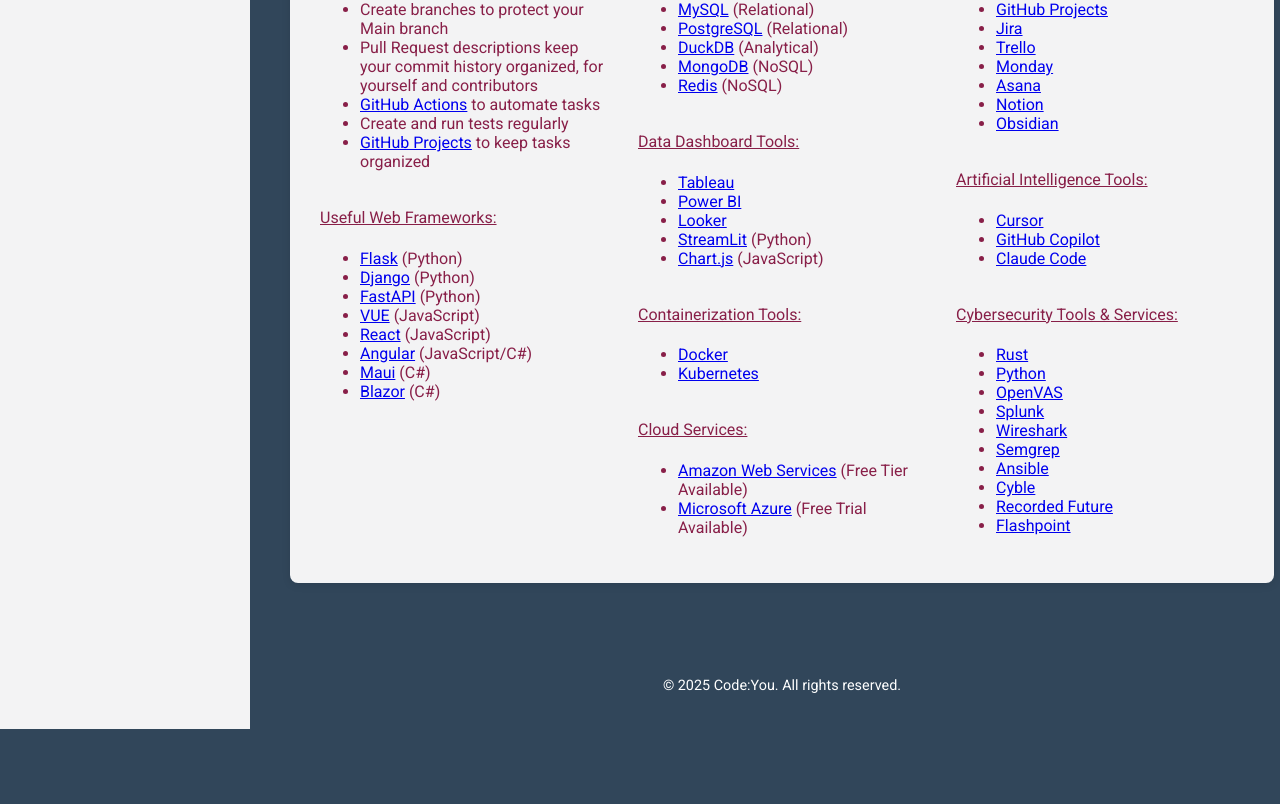
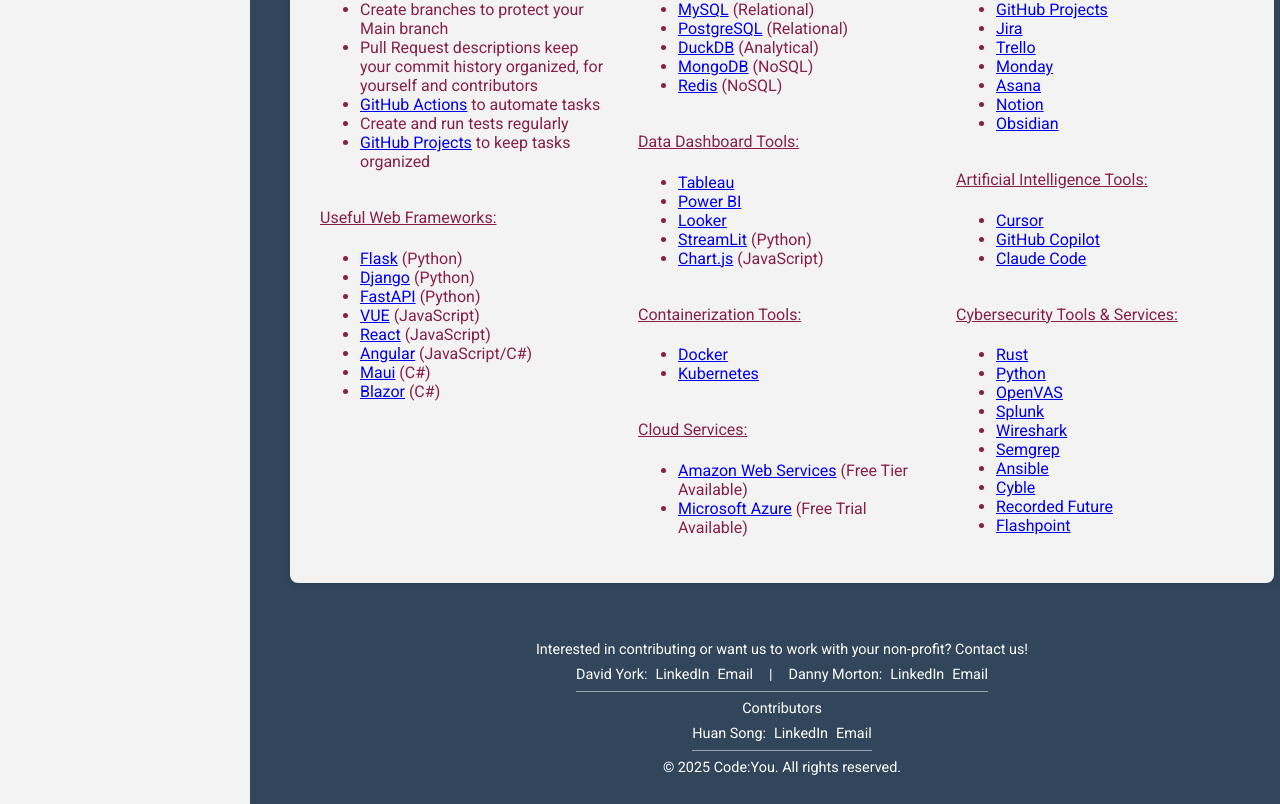
Before and after one commit to Code-You-Contributors/TPM-Assignment-Website, a Vue app: page / in a window 1280 px wide. Shown: the part 2969-3773 px from the top of the page. Before the commit the page ends 3698 px from the top, so only its background shows below. Built offline with nearby package versions, Linux system fonts and the light colour scheme.

Commit message:
feat: add credit and contact info to footer

```diff
--- a/src/assets/styles/global.css
+++ b/src/assets/styles/global.css
@@ -57,7 +57,7 @@ body {
   width: 80vw;
   max-width: 1600px;
   margin: 0 auto;
-  padding: 0 20px 30px 20px;
+  padding: 0 20px;
   background-color: var(--bg-1);
 }
 
--- a/src/components/Footer.vue
+++ b/src/components/Footer.vue
@@ -1,5 +1,31 @@
 <template>
   <footer>
+    <p>Interested in contributing or want us to work with your non-profit? Contact us!</p>
+
+    <div class="section">
+      <div class="person">
+        David York:
+        <a href="https://www.linkedin.com/in/david-m-york/" target="_blank" rel="noopener noreferrer">LinkedIn</a>
+        <a href="mailto:david@codeyou.org">Email</a>
+      </div>
+
+      <div class="person">
+        Danny Morton:
+        <a href="https://www.linkedin.com/in/dmorton714/" target="_blank" rel="noopener noreferrer">LinkedIn</a>
+        <a href="mailto:danny@codeyou.org">Email</a>
+      </div>
+    </div>
+
+    <p>Contributors</p>
+
+    <div class="section">
+      <div class="person">
+        Huan Song:
+        <a href="https://www.linkedin.com/in/huansong/" target="_blank" rel="noopener noreferrer">LinkedIn</a>
+        <a href="mailto:huansong1214@gmail.com">Email</a>
+      </div>
+    </div>
+
     <p>© {{ year }} Code:You. All rights reserved.</p>
   </footer>
 </template>
@@ -16,4 +42,45 @@ footer {
   font-size: 0.9em;
   margin-top: auto;
 }
+
+footer a {
+  color: var(--white);
+  text-decoration: none;
+}
+
+footer a:hover {
+  text-decoration: underline;
+}
+
+.section {
+  display: flex;
+  flex-direction: column;
+  gap: 0.5rem;
+  border-bottom: 1px solid rgba(255,255,255,0.5);
+  width: max-content;
+  margin: 0 auto;
+  padding-bottom: 0.5rem;
+}
+
+.person {
+  display: flex;
+  gap: 0.5rem;
+  justify-content: center;
+}
+
+footer p {
+  margin: 0.5rem 0;
+}
+
+@media (min-width: 768px) {
+  .section {
+    flex-direction: row;
+    justify-content: center;
+  }
+
+  .person:not(:last-child)::after {
+    content:"|";
+    margin: 0 0.5rem;
+  }
+}
 </style>
```
